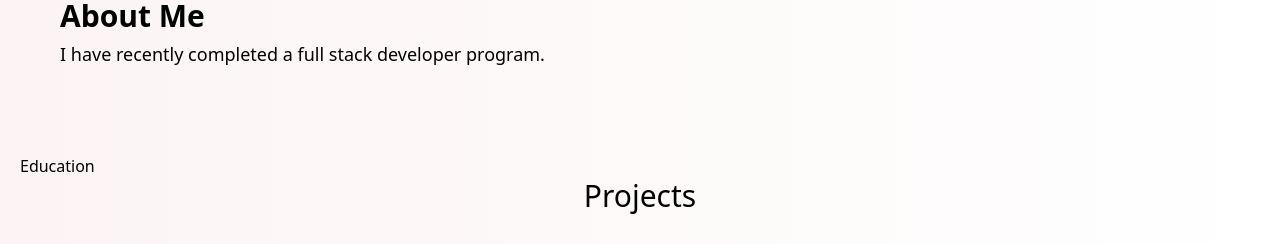
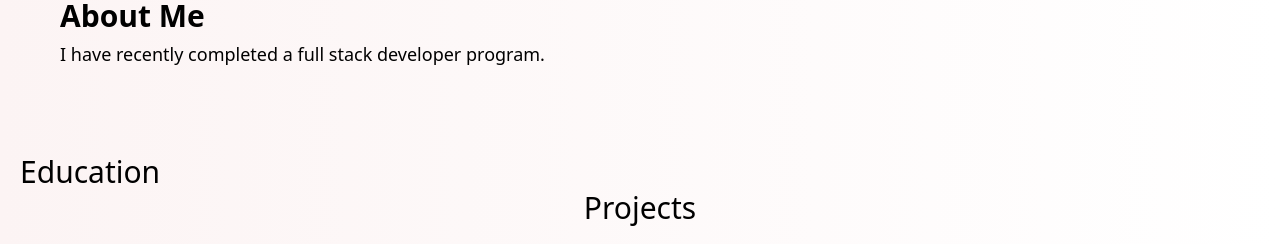
Before and after one commit to jgajdosbomben/portfolio, a React (Vite) app: page / in a window 1280 px wide. Shown: the part 1598-1842 px from the top of the page. Built offline with nearby package versions, Linux system fonts and the light colour scheme.

Commit message:
Changed title size

```diff
--- a/src/components/Education.jsx
+++ b/src/components/Education.jsx
@@ -1,7 +1,10 @@
 import React from "react";
 
 const Education = () => {
-  return <div>Education</div>;
+  return <div>
+       <h1 className="text-3xl">Education</h1>
+
+  </div>;
 };
 
 export default Education;
```
